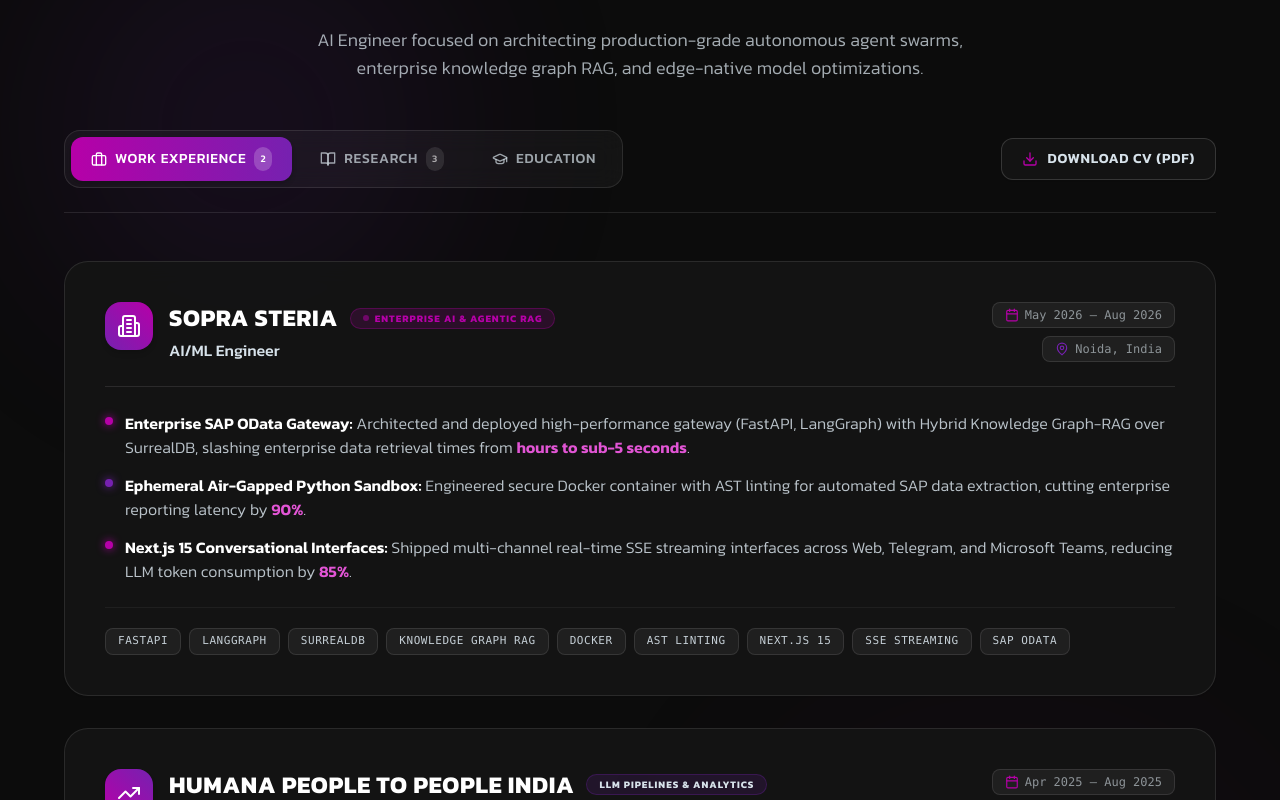
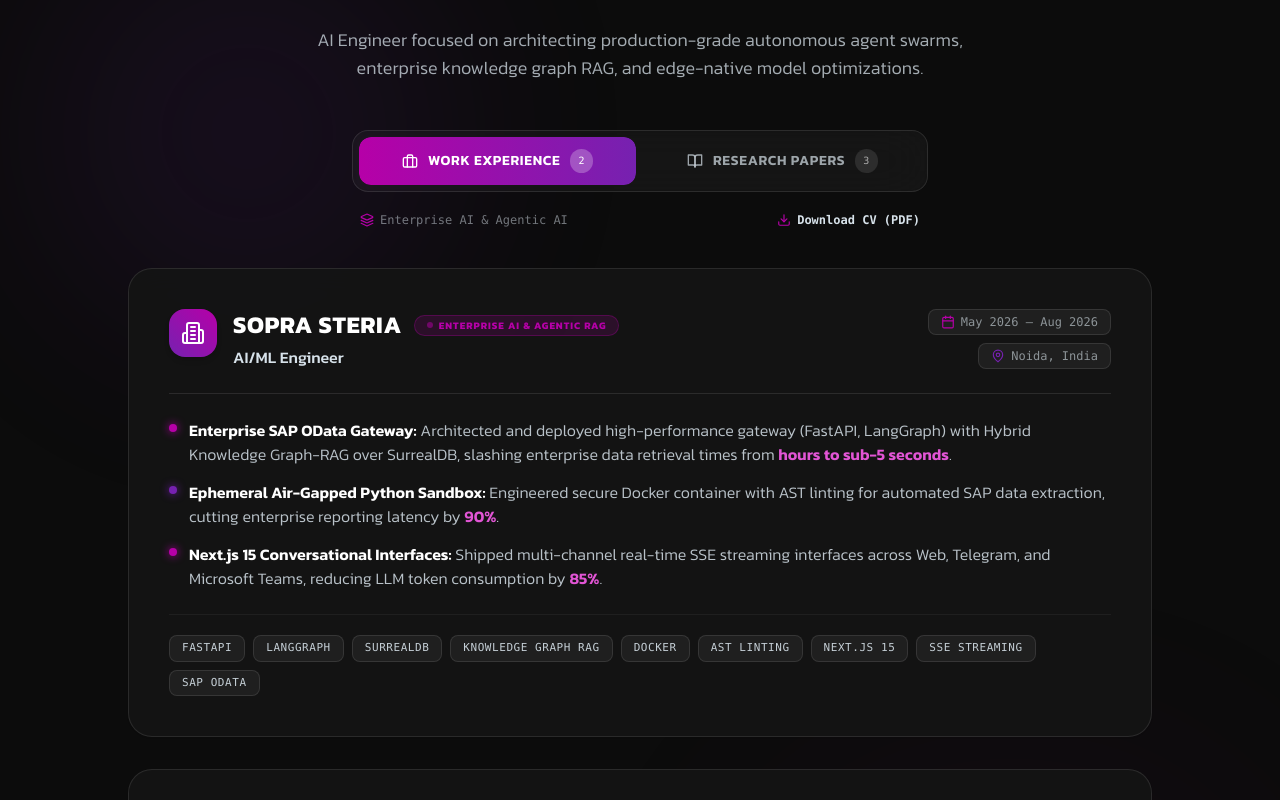
Before and after one commit to Karanpr-18/Karan-Portfolio, a React (Vite) app: page / in a window 1280 px wide. Shown: the part 1840-2640 px from the top of the page. Built offline with nearby package versions, Linux system fonts and the light colour scheme.

Commit message:
Remove education from Experience section and redesign dual tab switcher for Work Experience and Research Papers

```diff
--- a/src/sections/ExperienceSection.tsx
+++ b/src/sections/ExperienceSection.tsx
@@ -4,7 +4,6 @@
 import { ContactButton } from '../components/ContactButton';
 import {
   Briefcase,
-  GraduationCap,
   BookOpen,
   Calendar,
   MapPin,
@@ -14,9 +13,11 @@
   Building2,
   FileText,
   TrendingUp,
+  Cpu,
+  Layers,
 } from 'lucide-react';
 
-type TabType = 'work' | 'publications' | 'education';
+type TabType = 'work' | 'research';
 
 export const ExperienceSection: React.FC = () => {
   const [activeTab, setActiveTab] = useState<TabType>('work');
@@ -31,7 +32,7 @@
       {/* Anchor for backward compatibility with #about */}
       <div id="about" className="absolute -top-20" />
 
-      {/* Ambient glowing blobs */}
+      {/* Ambient glowing background blobs */}
       <motion.div
         animate={{
           scale: [1, 1.2, 1],
@@ -93,7 +94,7 @@
       </FadeIn>
 
       {/* Main Section Content */}
-      <div className="w-full max-w-6xl flex flex-col items-center z-20">
+      <div className="w-full max-w-5xl flex flex-col items-center z-20">
         {/* Section Heading */}
         <FadeIn delay={0} y={30} className="w-full text-center">
           <div className="inline-flex items-center gap-2 px-3.5 py-1 rounded-full bg-black/5 dark:bg-white/5 border border-black/10 dark:border-white/10 text-xs font-mono tracking-widest uppercase text-black/70 dark:text-[#D7E2EA]/70 mb-4">
@@ -112,13 +113,16 @@
           </p>
         </FadeIn>
 
-        {/* Interactive Tab Switcher & Resume Action */}
-        <FadeIn delay={0.15} y={20} className="mt-10 sm:mt-12 w-full flex flex-col sm:flex-row items-center justify-between gap-4 border-b border-black/10 dark:border-white/10 pb-6">
-          <div className="flex items-center gap-2 p-1.5 rounded-2xl bg-black/[0.03] dark:bg-white/[0.04] border border-black/10 dark:border-white/10 backdrop-blur-md">
+        {/* Redesigned Prominent Dual Tab Switcher & Resume Action */}
+        <FadeIn delay={0.15} y={20} className="mt-10 sm:mt-12 w-full flex flex-col items-center gap-5">
+          {/* Centered Segmented Control */}
+          <div className="w-full max-w-xl p-1.5 rounded-2xl bg-black/[0.04] dark:bg-white/[0.04] border border-black/10 dark:border-white/10 backdrop-blur-xl shadow-inner grid grid-cols-2 gap-2 relative z-30">
+            {/* Tab 1: Work Experience */}
             <button
+              type="button"
+              id="tab-work-experience"
               onClick={() => setActiveTab('work')}
-              className={`relative px-4 sm:px-5 py-2.5 rounded-xl font-medium text-xs sm:text-sm uppercase tracking-wider flex items-center gap-2 transition-all duration-300 cursor-pointer ${
-                activeTab === 'work'
+              className={`relative py-3 px-3 sm:px-5 rounded-xl font-medium text-xs sm:text-sm uppercase tracking-wider flex items-center justify-center gap-2.5 transition-all duration-300 cursor-pointer overflow-hidden ${activeTab === 'work'
                   ? 'text-white'
                   : 'text-black/70 dark:text-[#D7E2EA]/70 hover:text-black dark:hover:text-white'
                 }`}
@@ -126,83 +130,92 @@
               {activeTab === 'work' && (
                 <motion.div
                   layoutId="activeExperienceTab"
-                  className="absolute inset-0 rounded-xl bg-gradient-to-r from-[#B600A8] to-[#7621B0] shadow-md -z-10"
-                  transition={{ type: 'spring', stiffness: 400, damping: 30 }}
+                  className="absolute inset-0 rounded-xl bg-gradient-to-r from-[#B600A8] to-[#7621B0] shadow-[0_4px_20px_rgba(182,0,168,0.35)] pointer-events-none"
+                  transition={{ type: 'spring', stiffness: 450, damping: 32 }}
                 />
               )}
-              <Briefcase className="w-4 h-4" />
-              <span>Work Experience</span>
-              <span className={`text-[10px] px-1.5 py-0.5 rounded-full ${activeTab === 'work' ? 'bg-white/20 text-white' : 'bg-black/10 dark:bg-white/10 text-black/60 dark:text-white/60'}`}>
+              <Briefcase className="w-4 h-4 flex-shrink-0 relative z-10" />
+              <span className="font-semibold relative z-10">Work Experience</span>
+              <span
+                className={`text-[10px] font-mono px-2 py-0.5 rounded-full relative z-10 ${activeTab === 'work'
+                    ? 'bg-white/25 text-white'
+                    : 'bg-black/10 dark:bg-white/10 text-black/60 dark:text-white/60'
+                  }`}
+              >
                 2
               </span>
             </button>
 
+            {/* Tab 2: Research & Publications */}
             <button
-              onClick={() => setActiveTab('publications')}
-              className={`relative px-4 sm:px-5 py-2.5 rounded-xl font-medium text-xs sm:text-sm uppercase tracking-wider flex items-center gap-2 transition-all duration-300 cursor-pointer ${
-                activeTab === 'publications'
+              type="button"
+              id="tab-research-papers"
+              onClick={() => setActiveTab('research')}
+              className={`relative py-3 px-3 sm:px-5 rounded-xl font-medium text-xs sm:text-sm uppercase tracking-wider flex items-center justify-center gap-2.5 transition-all duration-300 cursor-pointer overflow-hidden ${activeTab === 'research'
                   ? 'text-white'
                   : 'text-black/70 dark:text-[#D7E2EA]/70 hover:text-black dark:hover:text-white'
                 }`}
             >
-              {activeTab === 'publications' && (
+              {activeTab === 'research' && (
                 <motion.div
                   layoutId="activeExperienceTab"
-                  className="absolute inset-0 rounded-xl bg-gradient-to-r from-[#B600A8] to-[#7621B0] shadow-md -z-10"
-                  transition={{ type: 'spring', stiffness: 400, damping: 30 }}
+                  className="absolute inset-0 rounded-xl bg-gradient-to-r from-[#B600A8] to-[#7621B0] shadow-[0_4px_20px_rgba(182,0,168,0.35)] pointer-events-none"
+                  transition={{ type: 'spring', stiffness: 450, damping: 32 }}
                 />
               )}
-              <BookOpen className="w-4 h-4" />
-              <span>Research</span>
-              <span className={`text-[10px] px-1.5 py-0.5 rounded-full ${activeTab === 'publications' ? 'bg-white/20 text-white' : 'bg-black/10 dark:bg-white/10 text-black/60 dark:text-white/60'}`}>
+              <BookOpen className="w-4 h-4 flex-shrink-0 relative z-10" />
+              <span className="font-semibold relative z-10">Research Papers</span>
+              <span
+                className={`text-[10px] font-mono px-2 py-0.5 rounded-full relative z-10 ${activeTab === 'research'
+                    ? 'bg-white/25 text-white'
+                    : 'bg-black/10 dark:bg-white/10 text-black/60 dark:text-white/60'
+                }`}
+              >
                 3
               </span>
             </button>
-
-            <button
-              onClick={() => setActiveTab('education')}
-              className={`relative px-4 sm:px-5 py-2.5 rounded-xl font-medium text-xs sm:text-sm uppercase tracking-wider flex items-center gap-2 transition-all duration-300 cursor-pointer ${
-                activeTab === 'education'
-                  ? 'text-white'
-                  : 'text-black/70 dark:text-[#D7E2EA]/70 hover:text-black dark:hover:text-white'
-              }`}
-            >
-              {activeTab === 'education' && (
-                <motion.div
-                  layoutId="activeExperienceTab"
-                  className="absolute inset-0 rounded-xl bg-gradient-to-r from-[#B600A8] to-[#7621B0] shadow-md -z-10"
-                  transition={{ type: 'spring', stiffness: 400, damping: 30 }}
-                />
-              )}
-              <GraduationCap className="w-4 h-4" />
-              <span>Education</span>
-            </button>
           </div>
 
-          {/* Download CV button */}
+          {/* Quick Stats bar & CV Download button */}
+          <div className="flex items-center justify-between w-full max-w-xl px-2 text-xs font-mono text-black/50 dark:text-[#D7E2EA]/50">
+            <span className="flex items-center gap-1.5">
+              {activeTab === 'work' ? (
+                <>
+                  <Layers className="w-3.5 h-3.5 text-[#B600A8]" />
+                  <span>Enterprise AI &amp; Agentic AI</span>
+                </>
+              ) : (
+                <>
+                  <Cpu className="w-3.5 h-3.5 text-[#B600A8]" />
+                  <span>Explainable AI, Digital Twins &amp; Edge ML</span>
+                </>
+              )}
+            </span>
+
             <a
               href={cvPdfUrl}
               download="Karan_Bhoriya_CV.pdf"
               target="_blank"
               rel="noopener noreferrer"
-            className="flex items-center gap-2.5 px-5 py-2.5 rounded-xl border border-black/20 dark:border-white/15 bg-black/[0.02] dark:bg-white/[0.03] hover:border-[#B600A8]/60 text-xs sm:text-sm font-semibold uppercase tracking-wider text-black dark:text-[#D7E2EA] hover:text-[#B600A8] dark:hover:text-white transition-all duration-300 shadow-sm hover:shadow-md active:scale-95 group"
+              className="inline-flex items-center gap-1.5 font-semibold text-black/80 dark:text-[#D7E2EA] hover:text-[#B600A8] dark:hover:text-white transition-colors duration-200"
             >
-            <Download className="w-4 h-4 text-[#B600A8] group-hover:-translate-y-0.5 transition-transform duration-300" />
+              <Download className="w-3.5 h-3.5 text-[#B600A8]" />
               <span>Download CV (PDF)</span>
             </a>
+          </div>
         </FadeIn>
 
         {/* Tab Content Display */}
-        <div className="w-full mt-8 sm:mt-12 min-h-[420px]">
+        <div className="w-full mt-8 sm:mt-10 min-h-[420px]">
           <AnimatePresence mode="wait">
             {/* ── TAB 1: Work Experience ── */}
             {activeTab === 'work' && (
               <motion.div
                 key="work-tab"
-                initial={{ opacity: 0, y: 20 }}
+                initial={{ opacity: 0, y: 15 }}
                 animate={{ opacity: 1, y: 0 }}
-                exit={{ opacity: 0, y: -20 }}
-                transition={{ duration: 0.35, ease: 'easeOut' }}
+                exit={{ opacity: 0, y: -15 }}
+                transition={{ duration: 0.3, ease: 'easeOut' }}
                 className="space-y-6 sm:space-y-8"
               >
                 {/* 1. Sopra Steria */}
@@ -294,7 +307,7 @@
                             Humana People to People India
                           </h3>
                           <span className="inline-flex items-center gap-1.5 px-3 py-0.5 rounded-full text-[10px] font-bold uppercase tracking-widest bg-[#7621B0]/15 text-[#7621B0] dark:text-[#D7E2EA] border border-[#7621B0]/30">
-                            LLM Pipelines &amp; Analytics
+                            Data Pipelines &amp; Analytics
                           </span>
                         </div>
                         <p className="text-sm sm:text-base font-medium text-black/80 dark:text-[#D7E2EA] mt-1">
@@ -358,13 +371,13 @@
             )}
 
             {/* ── TAB 2: Research & Publications ── */}
-            {activeTab === 'publications' && (
+            {activeTab === 'research' && (
               <motion.div
-                key="publications-tab"
-                initial={{ opacity: 0, y: 20 }}
+                key="research-tab"
+                initial={{ opacity: 0, y: 15 }}
                 animate={{ opacity: 1, y: 0 }}
-                exit={{ opacity: 0, y: -20 }}
-                transition={{ duration: 0.35, ease: 'easeOut' }}
+                exit={{ opacity: 0, y: -15 }}
+                transition={{ duration: 0.3, ease: 'easeOut' }}
                 className="space-y-6"
               >
                 {/* Paper 1 */}
@@ -446,86 +459,6 @@
                 </div>
               </motion.div>
             )}
-
-            {/* ── TAB 3: Education & Leadership ── */}
-            {activeTab === 'education' && (
-              <motion.div
-                key="education-tab"
-                initial={{ opacity: 0, y: 20 }}
-                animate={{ opacity: 1, y: 0 }}
-                exit={{ opacity: 0, y: -20 }}
-                transition={{ duration: 0.35, ease: 'easeOut' }}
-                className="grid grid-cols-1 md:grid-cols-2 gap-6"
-              >
-                {/* Degree Card */}
-                <div className="rounded-3xl p-6 sm:p-8 border border-black/10 dark:border-white/10 bg-white/80 dark:bg-[#141414]/90 backdrop-blur-md shadow-sm hover:shadow-[0_12px_40px_rgba(182,0,168,0.12)] transition-all duration-500 flex flex-col justify-between">
-                  <div>
-                    <div className="w-12 h-12 rounded-2xl bg-gradient-to-tr from-[#7621B0] to-[#B600A8] flex items-center justify-center text-white mb-6 shadow-md">
-                      <GraduationCap className="w-6 h-6" />
-                    </div>
-                    <span className="text-xs font-mono text-black/60 dark:text-[#D7E2EA]/60 uppercase tracking-widest">
-                      2023 – Present
-                    </span>
-                    <h3 className="text-2xl font-bold uppercase tracking-wide text-black dark:text-white mt-1">
-                      Sushant University
-                    </h3>
-                    <p className="text-sm font-mono text-black/60 dark:text-[#D7E2EA]/60">
-                      Gurugram, Haryana
-                    </p>
-                    <div className="mt-4 p-4 rounded-2xl bg-black/[0.02] dark:bg-white/[0.03] border border-black/10 dark:border-white/10">
-                      <p className="font-semibold text-black dark:text-white text-base">
-                        Bachelor of Technology (B.Tech)
-                      </p>
-                      <p className="text-sm text-[#B600A8] font-medium mt-0.5">
-                        Computer Science Engineering (AI &amp; ML)
-                      </p>
-                    </div>
-                    <p className="mt-4 text-sm text-black/70 dark:text-[#D7E2EA]/80 font-light leading-relaxed">
-                      Specialized in deep learning, autonomous multi-agent architectures, neural networks, natural language processing, graph structures, and computational optimization.
-                    </p>
-                  </div>
-                </div>
-
-                {/* Leadership & Activities */}
-                <div className="rounded-3xl p-6 sm:p-8 border border-black/10 dark:border-white/10 bg-white/80 dark:bg-[#141414]/90 backdrop-blur-md shadow-sm hover:shadow-[0_12px_40px_rgba(182,0,168,0.12)] transition-all duration-500 flex flex-col justify-between">
-                  <div>
-                    <div className="w-12 h-12 rounded-2xl bg-gradient-to-tr from-[#B600A8] to-[#7621B0] flex items-center justify-center text-white mb-6 shadow-md">
-                      <Award className="w-6 h-6" />
-                    </div>
-                    <span className="text-xs font-mono text-black/60 dark:text-[#D7E2EA]/60 uppercase tracking-widest">
-                      Extracurricular Leadership
-                    </span>
-                    <h3 className="text-2xl font-bold uppercase tracking-wide text-black dark:text-white mt-1">
-                      Rotaract Club
-                    </h3>
-                    <p className="text-sm font-mono text-black/60 dark:text-[#D7E2EA]/60">
-                      Sushant University
-                    </p>
-                    <div className="mt-4 space-y-3">
-                      <div className="p-3.5 rounded-2xl bg-black/[0.02] dark:bg-white/[0.03] border border-black/10 dark:border-white/10">
-                        <div className="flex items-center justify-between text-xs font-mono text-black/60 dark:text-[#D7E2EA]/60 mb-1">
-                          <span className="font-semibold text-black dark:text-white">Community Service Director</span>
-                          <span>Aug 2024 – Jul 2025</span>
-                        </div>
-                        <p className="text-xs text-black/70 dark:text-[#D7E2EA]/80 font-light">
-                          Spearheaded cross-campus social initiatives, volunteer mobilization, and public outreach drives.
-                        </p>
-                      </div>
-
-                      <div className="p-3.5 rounded-2xl bg-black/[0.02] dark:bg-white/[0.03] border border-black/10 dark:border-white/10">
-                        <div className="flex items-center justify-between text-xs font-mono text-black/60 dark:text-[#D7E2EA]/60 mb-1">
-                          <span className="font-semibold text-black dark:text-white">Active Member</span>
-                          <span>Aug 2023 – Jul 2024</span>
-                        </div>
-                        <p className="text-xs text-black/70 dark:text-[#D7E2EA]/80 font-light">
-                          Contributed to youth leadership workshops and educational resource distribution campaigns.
-                        </p>
-                      </div>
-                    </div>
-                  </div>
-                </div>
-              </motion.div>
-            )}
           </AnimatePresence>
         </div>
 
```
Lines whose indentation alone changed are shown as unchanged.
